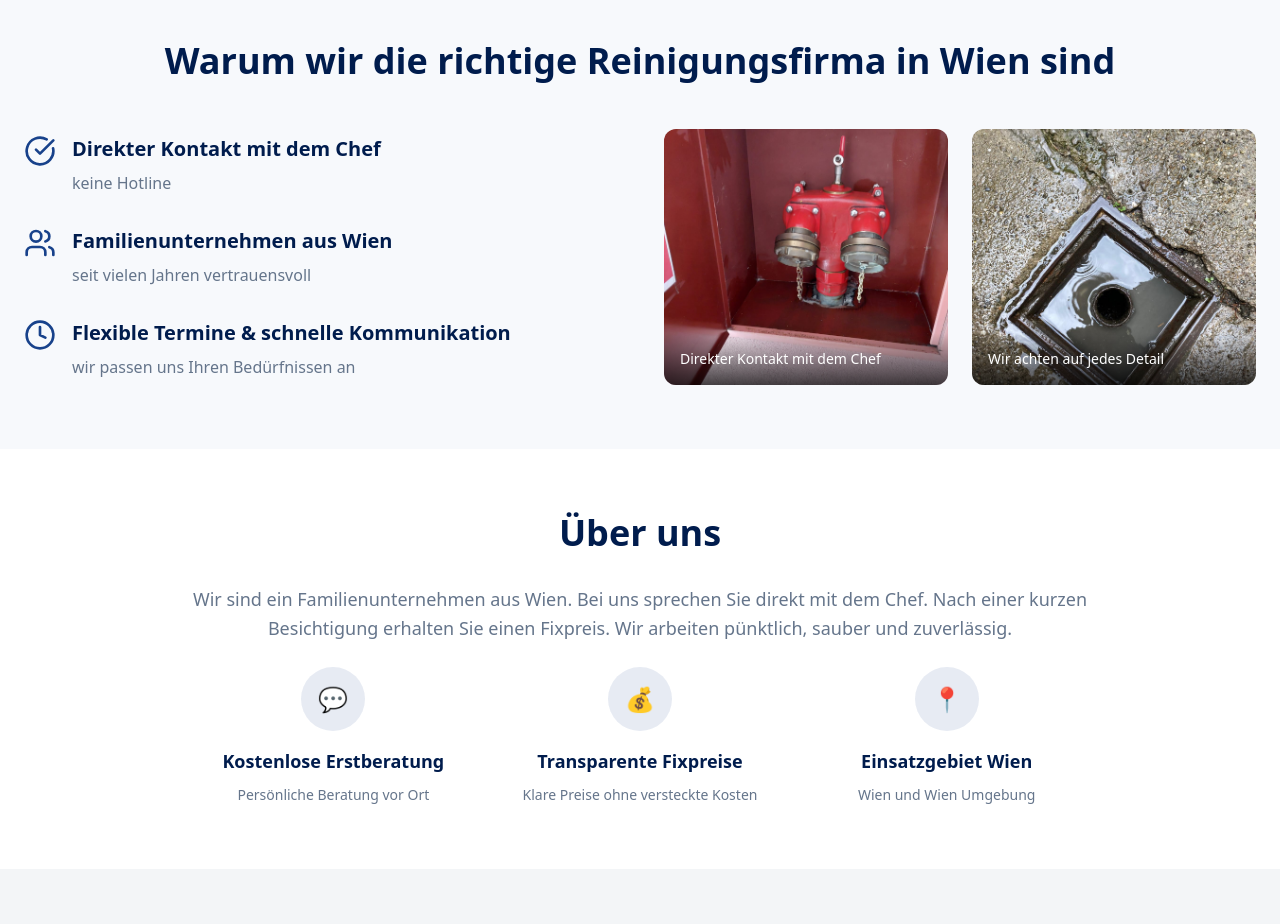
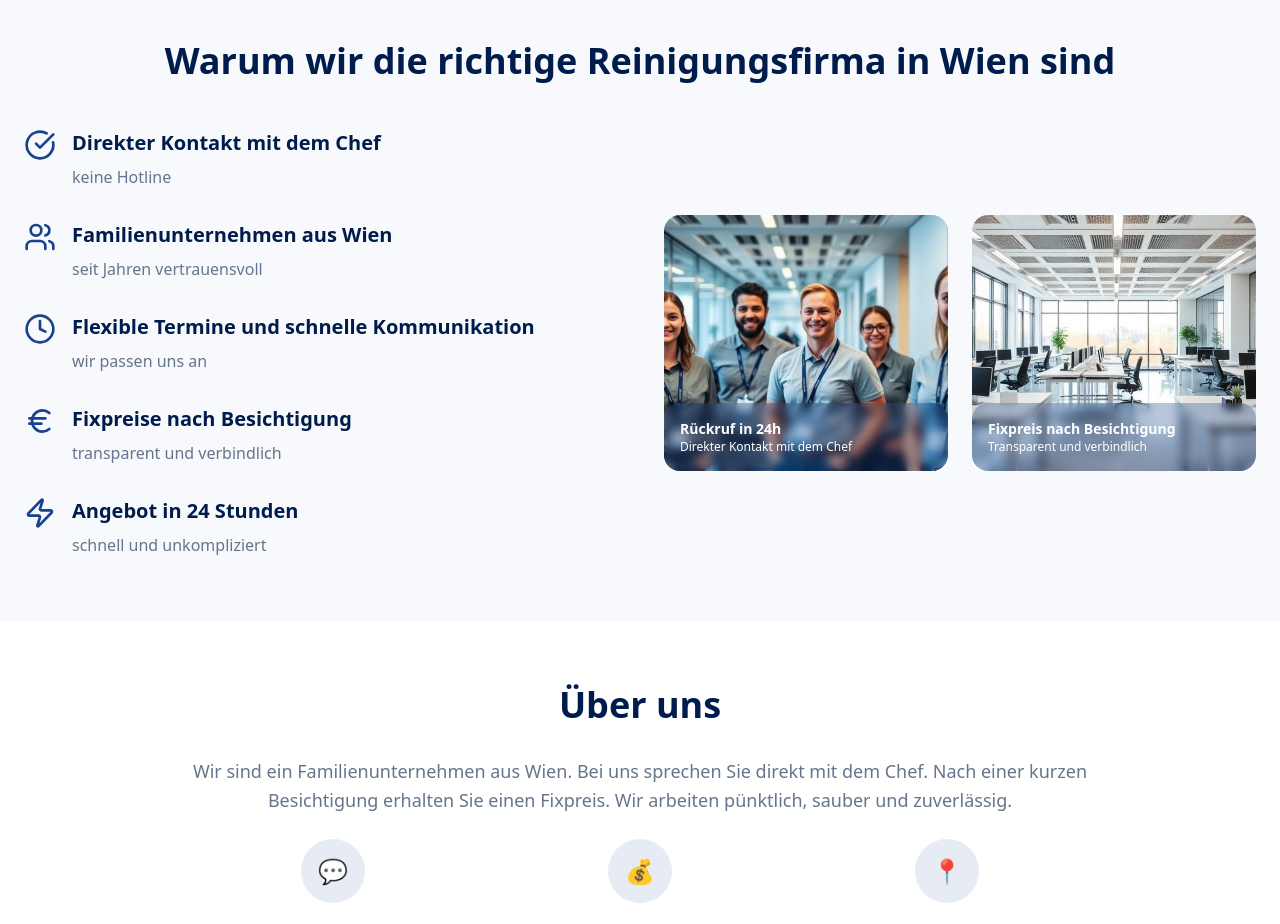
Before and after one commit to danijeldane764-commits/wienerreinigung-NMR, a React (Vite) app: page / in a window 1280 px wide. Shown: the part 1700-2624 px from the top of the page. Built offline with nearby package versions, Linux system fonts and the light colour scheme; the HTML template or start-up script is replaced by a standard one.

Commit message:
Refactor: Update "Why Us" section

```diff
--- a/src/components/Trust.tsx
+++ b/src/components/Trust.tsx
@@ -1,6 +1,7 @@
-import { CheckCircle, Users, Clock } from "lucide-react";
-const chefImage = "/lovable-uploads/7b4921c3-5283-4c13-b3e7-ab873a8c1607.png";
-const equipmentImage = "/lovable-uploads/3ab17510-5dff-40b7-a479-958a764828e4.png";
+import { CheckCircle, Users, Clock, Euro, Zap } from "lucide-react";
+import { Link } from "react-router-dom";
+import teamImage from "@/assets/trust-team-wien.webp";
+import officeImage from "@/assets/trust-office-clean-wien.webp";
 
 const Trust = () => {
   const trustPoints = [
@@ -12,12 +13,22 @@ const Trust = () => {
     {
       icon: <Users className="w-8 h-8 text-primary" />,
       title: "Familienunternehmen aus Wien",
-      description: "seit vielen Jahren vertrauensvoll"
+      description: "seit Jahren vertrauensvoll"
     },
     {
       icon: <Clock className="w-8 h-8 text-primary" />,
-      title: "Flexible Termine & schnelle Kommunikation",
-      description: "wir passen uns Ihren Bedürfnissen an"
+      title: "Flexible Termine und schnelle Kommunikation",
+      description: "wir passen uns an"
+    },
+    {
+      icon: <Euro className="w-8 h-8 text-primary" />,
+      title: "Fixpreise nach Besichtigung",
+      description: "transparent und verbindlich"
+    },
+    {
+      icon: <Zap className="w-8 h-8 text-primary" />,
+      title: "Angebot in 24 Stunden",
+      description: "schnell und unkompliziert"
     }
   ];
 
@@ -50,26 +61,40 @@ const Trust = () => {
           </div>
 
           <div className="grid grid-cols-1 sm:grid-cols-2 gap-6">
-            <div className="relative overflow-hidden rounded-lg shadow-medium">
+            <Link
+              to="/kontakt?utm_source=lp&utm_medium=tile&utm_campaign=trust&utm_content=team"
+              className="relative overflow-hidden rounded-2xl shadow-medium group cursor-pointer"
+            >
               <img
-                src={chefImage}
-                alt="Nikola Miloradovic - Chef der Reinigungsfirma Wien - direkter Ansprechpartner"
-                className="w-full h-64 object-cover"
+                src={teamImage}
+                alt="Team bei Reinigungstermin in Wien mit Ausweis"
+                className="w-full h-64 object-cover transition-transform duration-300 group-hover:scale-105"
+                loading="lazy"
+                srcSet={`${teamImage} 480w, ${teamImage} 768w, ${teamImage} 1280w`}
+                sizes="(max-width: 480px) 480px, (max-width: 768px) 768px, 1280px"
               />
-              <div className="absolute bottom-0 left-0 right-0 bg-gradient-to-t from-black/70 to-transparent p-4">
-                <p className="text-white text-sm font-medium">Direkter Kontakt mit dem Chef</p>
+              <div className="absolute bottom-0 left-0 right-0 bg-primary/30 backdrop-blur-sm p-4 rounded-2xl">
+                <p className="text-white text-sm font-semibold">Rückruf in 24h</p>
+                <p className="text-white text-xs">Direkter Kontakt mit dem Chef</p>
               </div>
-            </div>
-            <div className="relative overflow-hidden rounded-lg shadow-medium">
+            </Link>
+            <Link
+              to="/kontakt?utm_source=lp&utm_medium=tile&utm_campaign=trust&utm_content=office"
+              className="relative overflow-hidden rounded-2xl shadow-medium group cursor-pointer"
+            >
               <img
-                src={equipmentImage}
-                alt="Hydranten Kontrolle und Reinigung Wien - professioneller Hausmeisterservice"
-                className="w-full h-64 object-cover"
+                src={officeImage}
+                alt="Sauberes Büro nach Reinigung in Wien"
+                className="w-full h-64 object-cover transition-transform duration-300 group-hover:scale-105"
+                loading="lazy"
+                srcSet={`${officeImage} 480w, ${officeImage} 768w, ${officeImage} 1280w`}
+                sizes="(max-width: 480px) 480px, (max-width: 768px) 768px, 1280px"
               />
-              <div className="absolute bottom-0 left-0 right-0 bg-gradient-to-t from-black/70 to-transparent p-4">
-                <p className="text-white text-sm font-medium">Wir achten auf jedes Detail</p>
+              <div className="absolute bottom-0 left-0 right-0 bg-primary/30 backdrop-blur-sm p-4 rounded-2xl">
+                <p className="text-white text-sm font-semibold">Fixpreis nach Besichtigung</p>
+                <p className="text-white text-xs">Transparent und verbindlich</p>
               </div>
-            </div>
+            </Link>
           </div>
         </div>
       </div>
```
Also changed, not shown: src/assets/trust-office-clean-wien.webp (added), src/assets/trust-team-wien.webp (added).
